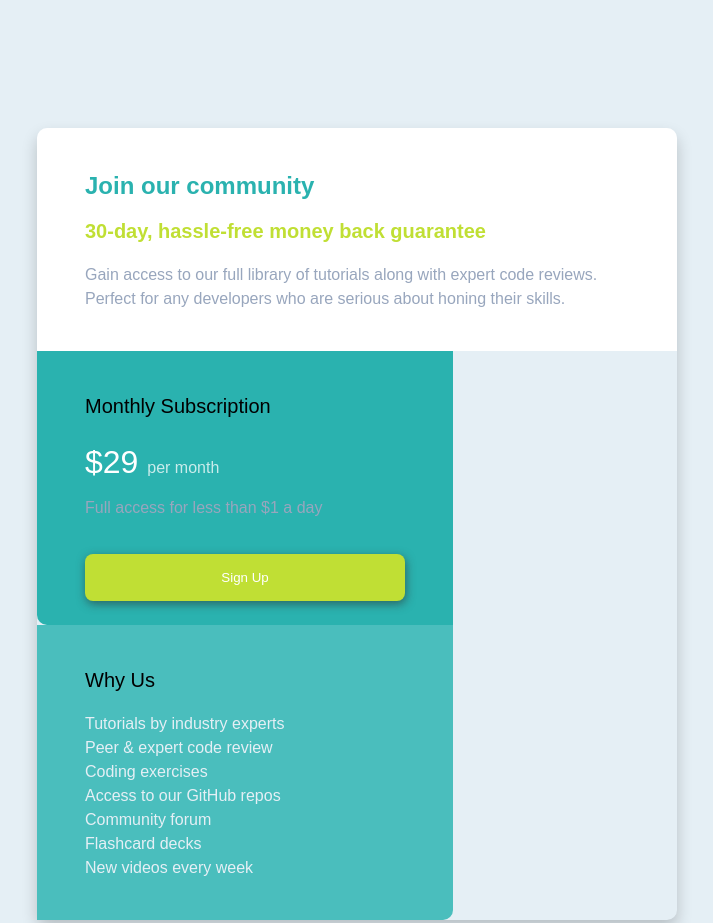
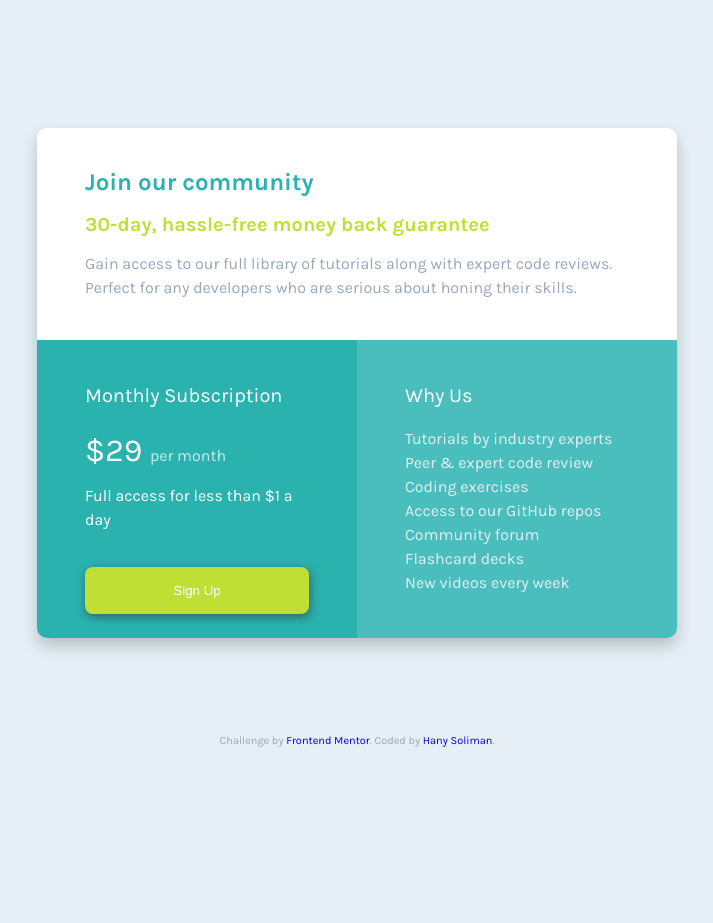
Before and after one commit to Hany-soliman/Challenge3, a plain HTML site: page index.html in a window 1280 px wide. Shown: the top 923 px of the page, without its empty margins (283-996 px from the left). After the commit the page ends 800 px from the top, so only its background shows below. Drawn offline with Linux system fonts and the light colour scheme.

Commit message:
Update index.html

```diff
--- a/index.html
+++ b/index.html
@@ -4,32 +4,30 @@
 <meta charset="UTF-8">
 <meta name="viewport" content="width=device-width, initial-scale=1.0">
 <link rel="stylesheet" href="style.css">
+<link href="https://fonts.googleapis.com/css?family=Karla:400,700&display=swap" rel="stylesheet">
 <link rel="icon" type="image/png" sizes="32x32" href="./images/favicon-32x32.png">
 <title>Frontend Mentor | Single Price Grid Component</title>
 </head>
 <body>
 <div class="container">
-  <header>
-    <article class="main">
-      <h2 class="mainheader">Join our community</h2>
-      <h3 class="secheader">30-day, hassle-free money back guarantee</h3>
+  <div class="main">
+    <h1 class="mainheader">Join our community</h1>
+    <h2 class="secheader">30-day, hassle-free money back guarantee</h2>
     <p>Gain access to our full library of tutorials along with expert code reviews.
       Perfect for any developers who are serious about honing their skills.</p>
-    </article>
-  </header>
-  <section>
+  </div>
+  <div class="section">
     <div class="sig-back">
       <aricle class="signup">
         <h3 class="subheader">Monthly Subscription</h3>
         <p class="price"><span>&dollar;29 </span>per month</p>
-        <p>Full access for less than &dollar;1 a day</p>
+        <p class="sub-price">Full access for less than &dollar;1 a day</p>
         <button>Sign Up</button>
       </aricle>
     </div>
     <div class="info-back">
       <article class="info">
         <h3 class="bottom-header">Why Us</h3>
-        <nav>
         <ul class="hotlinks">
           <li><a href="">Tutorials by industry experts</a></li>
           <li><a href="">Peer &amp; expert code review</a></li>
@@ -39,10 +37,9 @@
           <li><a href="">Flashcard decks</a></li>
           <li><a href="">New videos every week</a></li>
         </ul>
-        </nav>
       </article>
     </div>
-  </section>
+  </div>
 </div>
 <footer>
   <p class="attribution"> Challenge by <a href="https://www.frontendmentor.io?ref=challenge" target="_blank">Frontend Mentor</a>.
```
Lines whose indentation alone changed are shown as unchanged.
